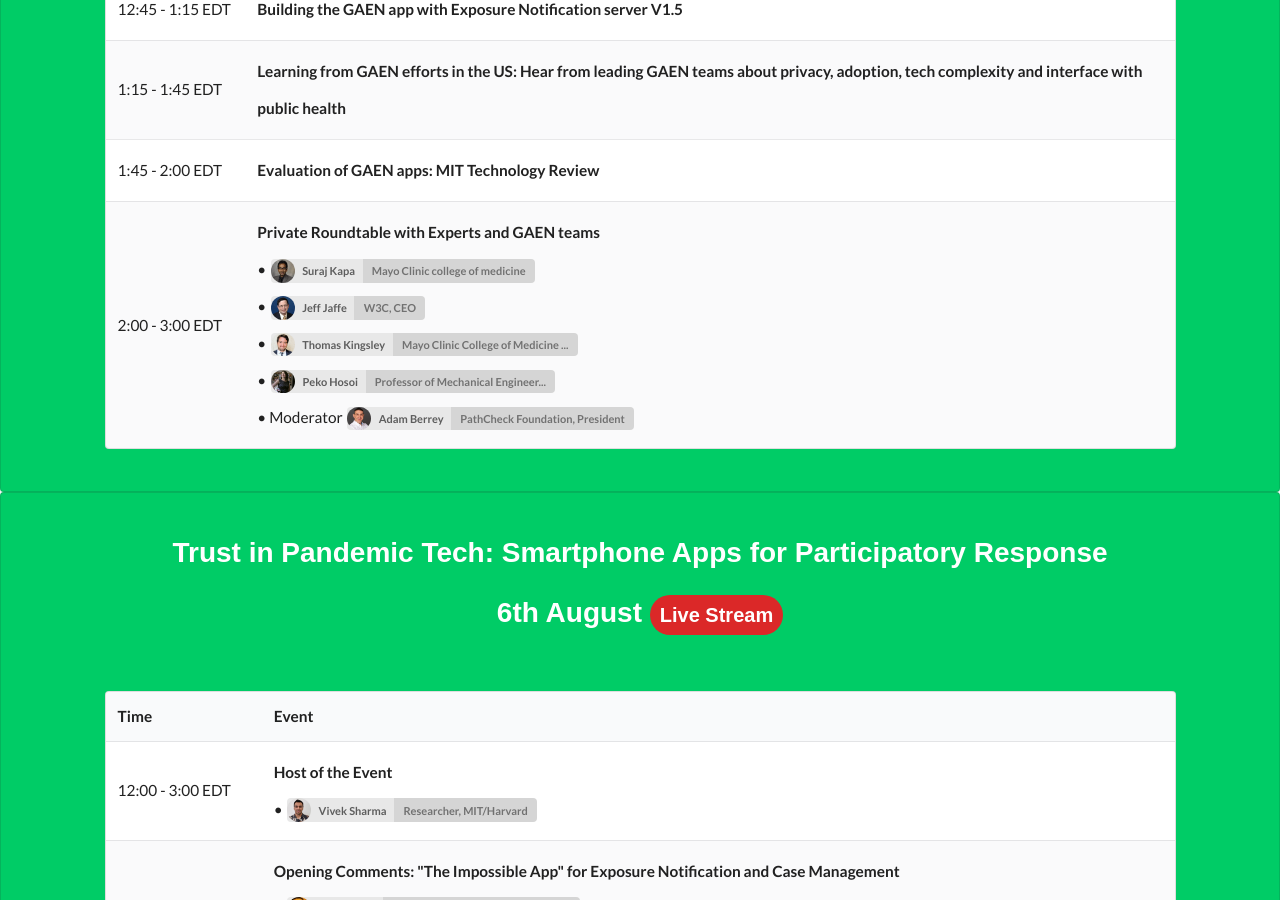
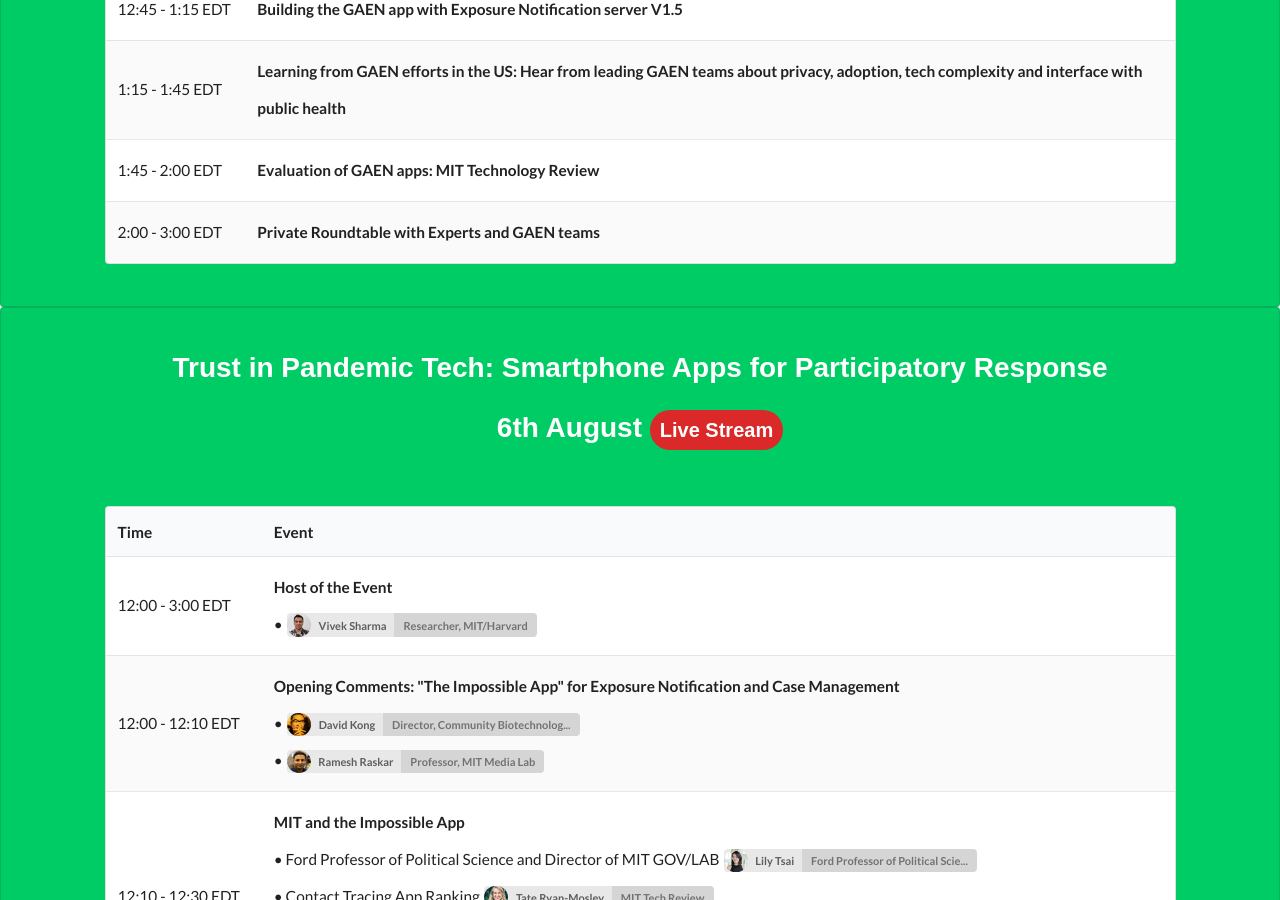
Before and after one commit to responsible-data-summit/events, a Jekyll site: the page built from agenda-0806.html, in a window 1280 px wide and 900 px high, scrolled down 628 px. Built offline with Jekyll 4.4.1, drawn with Linux system fonts in a browser that asks for light colours; some web fonts are replaced; comment, search, counter and statistics services are not loaded.

Commit message:
remove participant

```diff
--- a/_data/agenda0729.yml
+++ b/_data/agenda0729.yml
@@ -31,10 +31,4 @@
 - time: 2:00 - 3:00
   sections:
     - title: "Private Roundtable with Experts and GAEN teams"
-      speakers:
-        - name: Suraj Kapa
-        - name: Jeff Jaffe
-        - name: Thomas Kingsley
-        - name: Peko Hosoi
-        - name: Adam Berrey
-          content: Moderator
+      #speakers:
```
